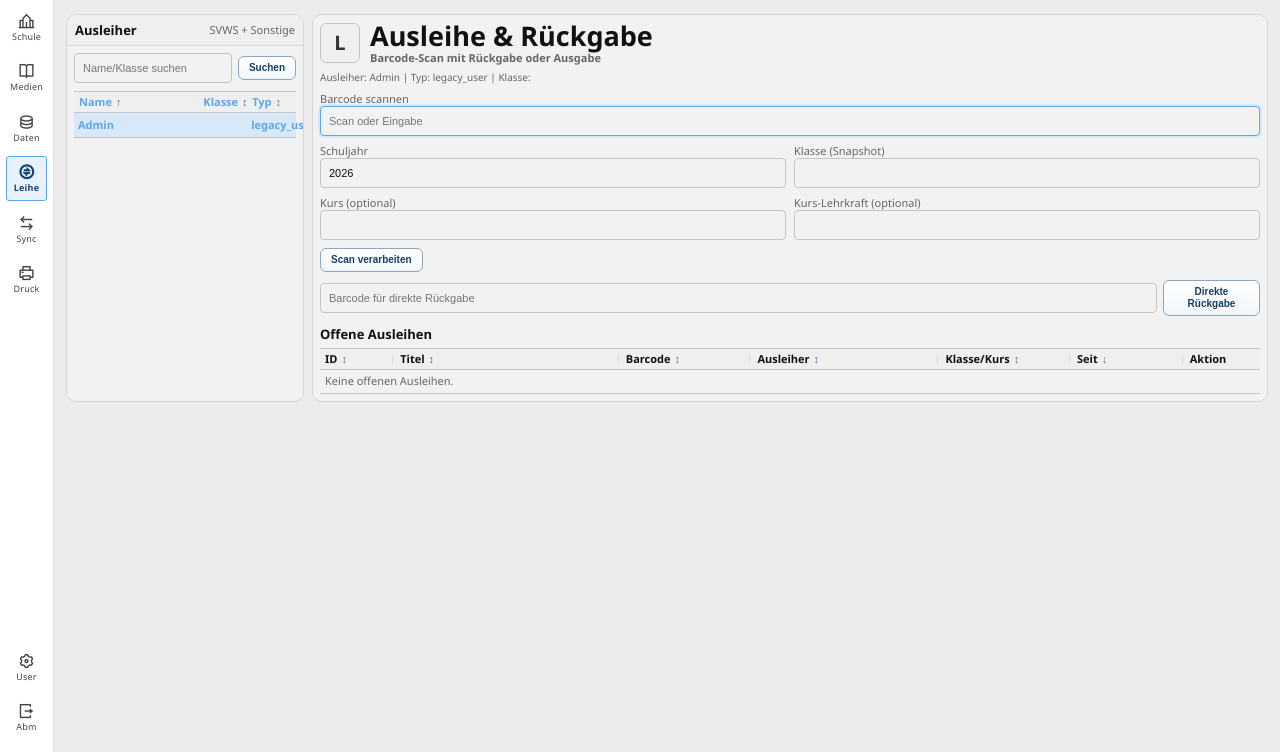
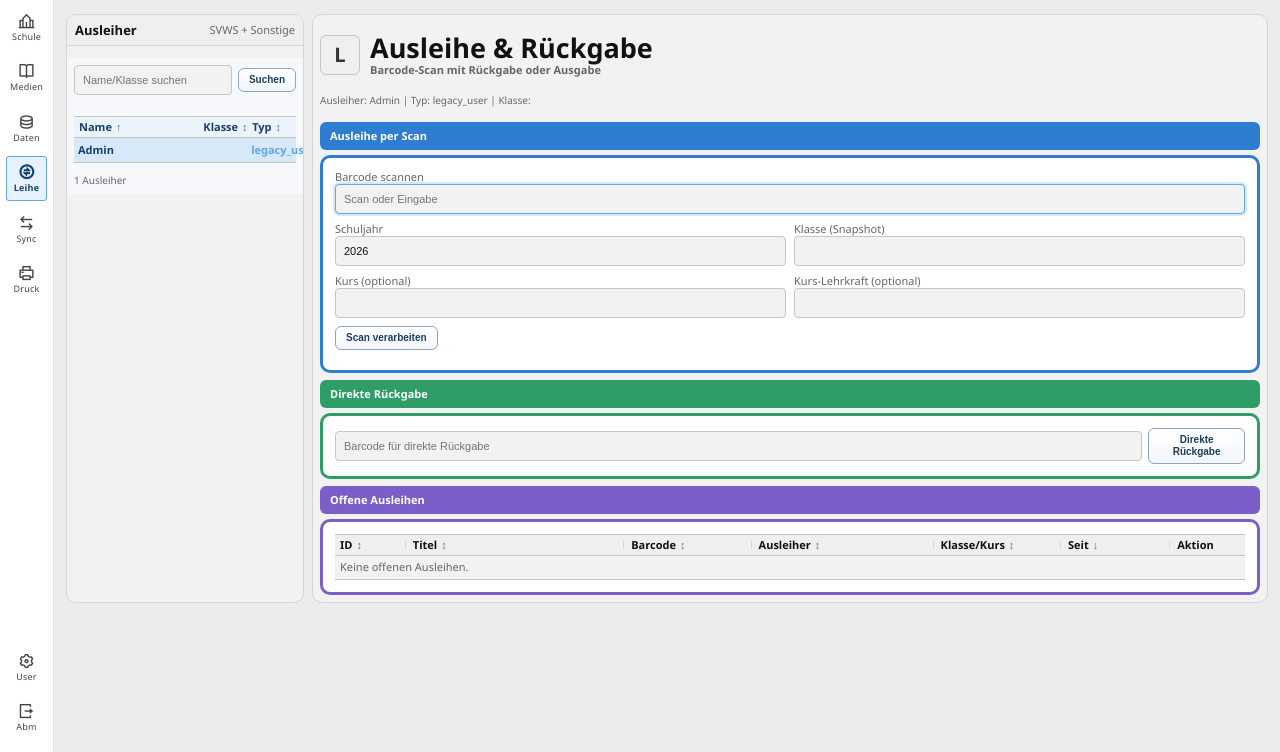
Before and after one commit to FPfotenhauer/SVWS-Media, a PHP site: page /lending.php in a window 1280 px wide. Shown: the part 51-803 px from the top of the page. Run offline with PHP 8.4, Linux system fonts and the light colour scheme; the visitor is signed in with stand-in values (Sample User, id 1).

Commit message:
lending style

```diff
--- a/public/lending.php
+++ b/public/lending.php
@@ -304,14 +304,125 @@ ob_start();
 .svws-open-action {
     white-space: nowrap;
 }
+
+.svws-detail-stack {
+    display: grid;
+    gap: 5px;
+    margin-top: 12px;
+}
+
+.svws-content-header-main {
+    display: flex;
+    align-items: center;
+    justify-content: space-between;
+    gap: 10px;
+    flex-wrap: wrap;
+    width: 100%;
+}
+
+.svws-header-status {
+    margin: 0;
+    padding: 7px 12px;
+    border-radius: 8px;
+    font-size: 16px;
+    font-weight: 700;
+    line-height: 1.25;
+    border: 2px solid transparent;
+    background: #e8f4e8;
+    color: #0f5a1d;
+    box-shadow: 0 3px 10px rgba(9, 70, 18, 0.15);
+}
+
+.svws-header-status--success {
+    background: #e8f4e8;
+    color: #0f5a1d;
+    border-color: #8ebf94;
+}
+
+.svws-header-status--error {
+    background: #fde9e9;
+    color: #8f0e0e;
+    border-color: #d79a9a;
+    box-shadow: 0 3px 10px rgba(120, 20, 20, 0.16);
+}
+
+.svws-lending-list-panel .svws-panel-body {
+    background: #f6f8fc;
+}
+
+.svws-lending-list-panel .svws-list {
+    background: #fcfdff;
+}
+
+.svws-lending-list-panel .svws-list th {
+    background: #edf3fb;
+}
+
+.svws-lending-list-panel .svws-list a {
+    color: #173f74;
+    text-decoration: none;
+}
+
+.svws-lending-list-panel .svws-list a:hover {
+    color: #0f2e54;
+    text-decoration: none;
+}
+
+.svws-section-bar {
+    margin: 2px 0 0;
+    padding: 7px 10px;
+    color: #fff;
+    font-weight: 700;
+    border-radius: 6px;
+}
+
+.svws-section-card {
+    border: 3px solid;
+    border-radius: 10px;
+    padding: 12px;
+    margin: 0;
+    background: #fff;
+}
+
+.svws-section-card--blue {
+    border-color: #2f7dd1;
+}
+
+.svws-section-card--green {
+    border-color: #2f9d66;
+}
+
+.svws-section-card--orange {
+    border-color: #d67e1f;
+}
+
+.svws-section-card--purple {
+    border-color: #7b5ec8;
+}
+
+.svws-section-row {
+    display: flex;
+    gap: 6px;
+    align-items: center;
+}
+
+@media (max-width: 900px) {
+    .svws-header-status {
+        width: 100%;
+    }
+
+    .svws-section-row {
+        flex-wrap: wrap;
+    }
+}
 </style>
 <div class="svws-split">
-    <section class="svws-panel">
+    <section class="svws-panel svws-lending-list-panel">
         <div class="svws-panel-header">
             <h3>Ausleiher</h3>
             <span class="svws-muted">SVWS + Sonstige</span>
         </div>
-        <div class="svws-panel-body">
+        <div class="svws-panel-body svws-detail-stack">
             <form method="get" style="display:flex; gap:6px; margin-bottom:8px; align-items:center;">
                 <input class="svws-search" type="search" name="borrower_q" value="<?= htmlspecialchars($borrowerSearch) ?>" placeholder="Name/Klasse suchen">
                 <button class="svws-help-btn svws-btn-modern" type="submit">Suchen</button>
@@ -356,27 +467,33 @@ ob_start();
                 <?php endif; ?>
                 </tbody>
             </table>
+
+            <div class="svws-grid-note"><?= count($borrowers) ?> Ausleiher</div>
         </div>
     </section>
 
     <section class="svws-panel">
-        <div class="svws-panel-body">
+        <div class="svws-panel-body svws-detail-stack">
             <div class="svws-content-header">
                 <div class="svws-avatar">L</div>
+                <div class="svws-content-header-main">
                     <div>
                         <p class="svws-title-main">Ausleihe & Rückgabe</p>
                         <div class="svws-title-sub">Barcode-Scan mit Rückgabe oder Ausgabe</div>
                     </div>
-            </div>
-
                     <?php if ($flashMessage !== ''): ?>
-                <p style="margin:0 0 8px; color: <?= $flashType === 'error' ? '#a40000' : '#0c5c0c' ?>;">
+                        <p class="svws-header-status svws-header-status--<?= $flashType === 'error' ? 'error' : 'success' ?>">
                             <?= htmlspecialchars($flashMessage) ?>
                         </p>
                     <?php endif; ?>
+                </div>
+            </div>
 
             <?php if ($selectedBorrower === null): ?>
-                <p class="svws-muted">Bitte links einen Ausleiher auswählen.</p>
+                <div class="svws-section-bar" style="background:#2f7dd1;">Ausleihe</div>
+                <fieldset class="svws-section-card svws-section-card--blue">
+                    <p class="svws-muted" style="margin:0;">Bitte links einen Ausleiher auswählen.</p>
+                </fieldset>
             <?php else: ?>
                 <?php
                 $selectedBorrowerName = trim((string) ($selectedBorrower['display_name'] ?? ''));
@@ -390,6 +507,8 @@ ob_start();
                     Klasse: <?= htmlspecialchars((string) ($selectedBorrower['klasse'] ?? '')) ?>
                 </div>
 
+                <div class="svws-section-bar" style="background:#2f7dd1;">Ausleihe per Scan</div>
+                <fieldset class="svws-section-card svws-section-card--blue">
                 <form method="post" style="display:grid; grid-template-columns:repeat(2,minmax(220px,1fr)); gap:8px; margin-bottom:8px;">
                     <?= csrfField() ?>
                     <input type="hidden" name="action" value="scan">
@@ -421,8 +540,11 @@ ob_start();
                         <button class="svws-help-btn svws-btn-modern" type="submit">Scan verarbeiten</button>
                     </div>
                 </form>
+                </fieldset>
 
-                <form method="post" style="display:flex; gap:6px; align-items:center; margin-bottom:10px;">
+                <div class="svws-section-bar" style="background:#2f9d66;">Direkte Rückgabe</div>
+                <fieldset class="svws-section-card svws-section-card--green">
+                <form method="post" class="svws-section-row" style="margin-bottom:0;">
                     <?= csrfField() ?>
                     <input type="hidden" name="action" value="return">
                     <input type="hidden" name="borrower_q" value="<?= htmlspecialchars($borrowerSearch) ?>">
@@ -430,14 +552,11 @@ ob_start();
                     <input class="svws-search" type="text" name="barcode" placeholder="Barcode für direkte Rückgabe" required>
                     <button class="svws-help-btn svws-btn-modern" type="submit">Direkte Rückgabe</button>
                 </form>
+                </fieldset>
 
                 <?php if ($unknownBarcode !== ''): ?>
-                    <section class="svws-panel" style="margin-bottom:8px;">
-                        <div class="svws-panel-header">
-                            <h3>Unbekannter Barcode</h3>
-                            <span class="svws-muted"><?= htmlspecialchars($unknownBarcode) ?></span>
-                        </div>
-                        <div class="svws-panel-body">
+                    <div class="svws-section-bar" style="background:#d67e1f;">Unbekannter Barcode: <?= htmlspecialchars($unknownBarcode) ?></div>
+                    <fieldset class="svws-section-card svws-section-card--orange">
                             <form method="post" style="display:grid; grid-template-columns:repeat(2,minmax(220px,1fr)); gap:8px;">
                                 <?= csrfField() ?>
                                 <input type="hidden" name="action" value="assign_unknown">
@@ -476,12 +595,12 @@ ob_start();
                                     <button class="svws-help-btn svws-btn-modern" type="submit">Zuordnen und ausleihen</button>
                                 </div>
                             </form>
-                        </div>
-                    </section>
+                    </fieldset>
                 <?php endif; ?>
             <?php endif; ?>
 
-            <h3 style="margin-bottom:6px;">Offene Ausleihen</h3>
+            <div class="svws-section-bar" style="background:#7b5ec8;">Offene Ausleihen</div>
+            <fieldset class="svws-section-card svws-section-card--purple">
             <div class="svws-table-wrap">
             <table class="svws-tight svws-open-table" data-resizable-table="open-lendings">
                 <thead>
@@ -529,6 +648,7 @@ ob_start();
                 </tbody>
             </table>
             </div>
+            </fieldset>
         </div>
     </section>
 </div>
```
Lines whose indentation alone changed are shown as unchanged.
